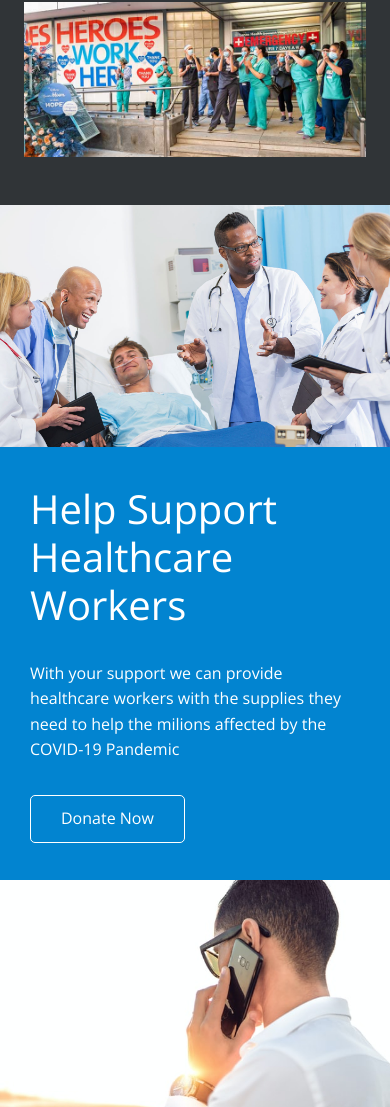
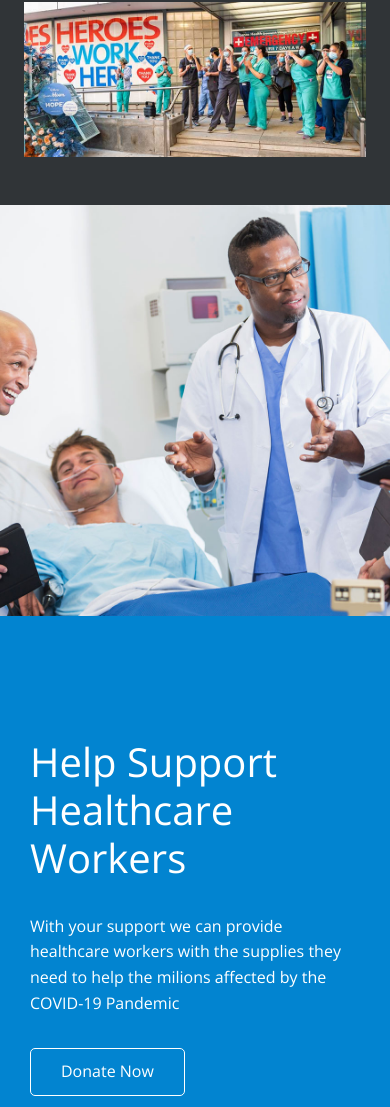
Before and after one commit to KarimNekzad/Assignment-1, a plain HTML site: page index.html in a window 390 px wide. Shown: the part 4054-5161 px from the top of the page. Drawn offline with nearby package versions, Linux system fonts and the light colour scheme.

Commit message:
fixed some styling issues, pretty much done at this point

```diff
--- a/css/style.css
+++ b/css/style.css
@@ -294,6 +294,11 @@ img {
     flex: 100%;
     max-width: 100%;
   }
+
+  .donate .row {
+    display: flex;
+    min-height: 120vh;
+  }
 }
 
 a:hover {
--- a/js/animation.js
+++ b/js/animation.js
@@ -57,7 +57,6 @@ window.addEventListener('load', function () {
 });
 
 $(window).click(function (e) {
-  console.log(modalOpen);
   if (modalOpen) {
     if (
       !e.target.classList.contains('modal') &&
```
